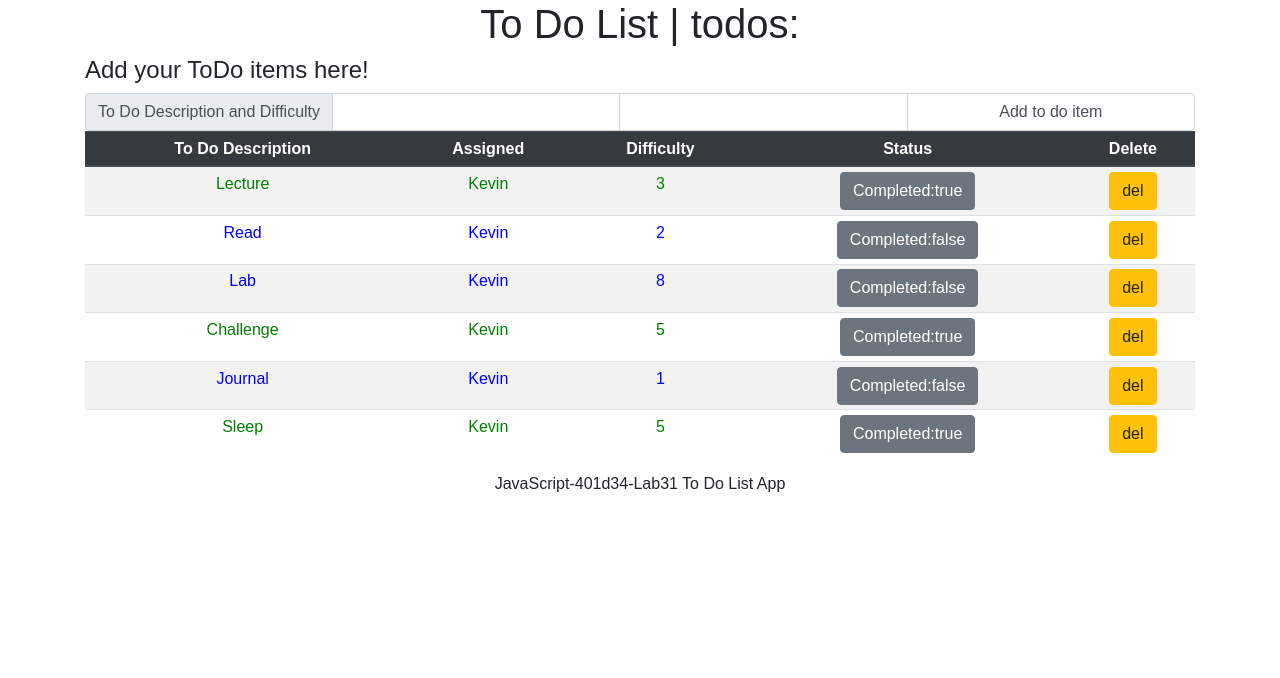
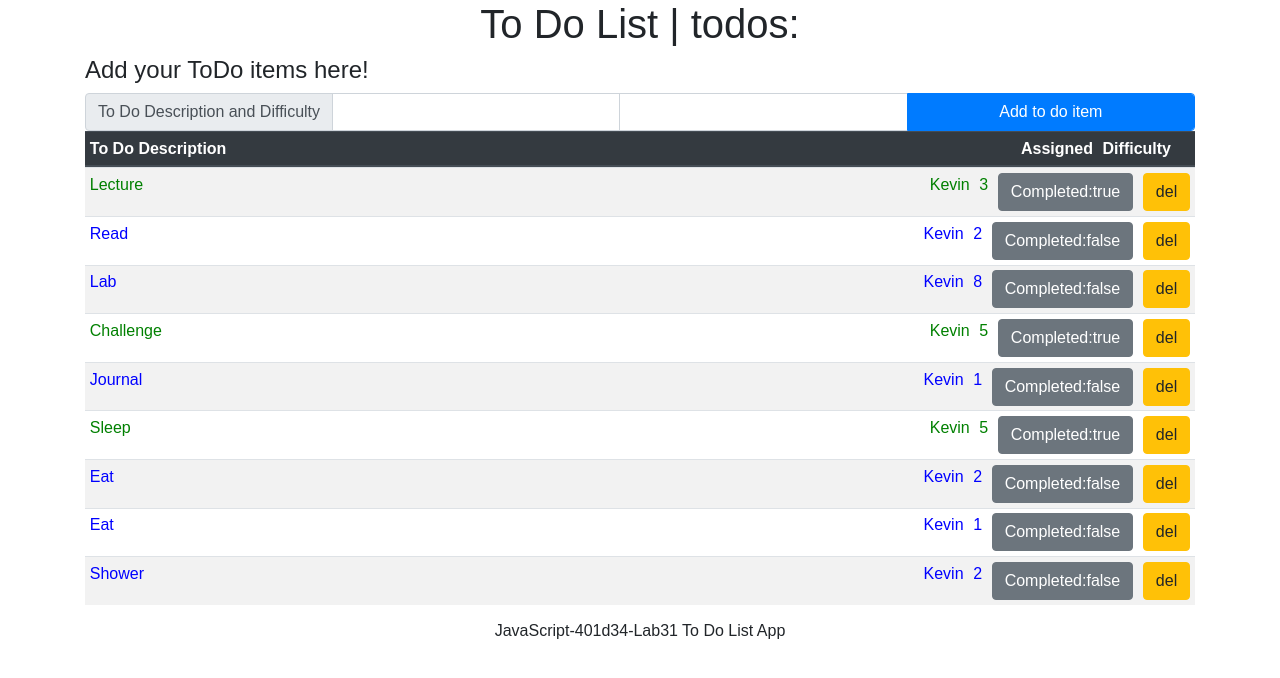
Before and after one commit to astrokd/todo-react-app, a React (Create React App) app: page / in a window 1280 px wide. Shown: the top 678 px of the page. Built offline with nearby package versions, Linux system fonts and the light colour scheme; data requests are answered from the project's data file.

Commit message:
adding new item to table when it is successfully added to db

```diff
--- a/db.json
+++ b/db.json
@@ -41,6 +41,27 @@
       "status": true,
       "assigned": "Kevin",
       "id": 6
+    },
+    {
+      "description": "Eat",
+      "difficulty": "2",
+      "status": false,
+      "assigned": "Kevin",
+      "id": 7
+    },
+    {
+      "description": "Eat",
+      "difficulty": "1",
+      "status": false,
+      "assigned": "Kevin",
+      "id": 8
+    },
+    {
+      "description": "Shower",
+      "difficulty": "2",
+      "status": false,
+      "assigned": "Kevin",
+      "id": 9
     }
   ]
 }
--- a/src/App.js
+++ b/src/App.js
@@ -6,13 +6,20 @@ import Interface from "./components/interface";
 import Footer from "./components/footer";
 import ToDoList from "./components/todolist";
 
+import useFetch from './hooks/useFetch'
+
 export default function App() {
+  const [todoItems,isLoading,error,addNewToDoItem] = useFetch()
   return (
     <Container className="App">
       <Header value={"todos:"} />
       <h4 className="subheader">Add your ToDo items here!</h4>
-      <Interface />
-      <ToDoList />
+      <Interface addNewToDoItem={addNewToDoItem} />
+      <ToDoList
+        todoItems={todoItems}
+        isLoading={isLoading}
+        error={error}
+      />
       <Footer />
     </Container>
   );
--- a/src/components/interface.js
+++ b/src/components/interface.js
@@ -1,9 +1,9 @@
 import React, { useState, useEffect } from "react"
-import { Button, Form } from 'react-bootstrap'
+import { Form } from 'react-bootstrap'
 
 import useForm from '../hooks/useForm'
 
-function Interface() {
+function Interface({ addNewToDoItem }) {
   let [count, setCount] = useState(0);
 
   async function postToDoItem () {
@@ -17,7 +17,7 @@ function Interface() {
       body: JSON.stringify(values)
     })
     const response = await raw.json();
-    console.log(response);
+    addNewToDoItem(response);
   }
 
   const [
@@ -38,7 +38,7 @@ function Interface() {
       <title>To Do List | {count}</title>
       <div className="App-form">
         <Form onSubmit={handleSubmit}>
-          <div className="input-group">
+          <div className="input-group d-flex">
             <div className="input-group-prepend">
               <span className="input-group-text">To Do Description and Difficulty</span>
             </div>
@@ -58,7 +58,7 @@ function Interface() {
               className="form-control"
               onChange={handleChange}
             />
-            <input type="submit" value="Add to do item" className="form-control"/>
+            <input type="submit" value="Add to do item" className="form-control btn btn-primary"/>
           </div>
         </Form>
       </div>
--- a/src/components/todolist.js
+++ b/src/components/todolist.js
@@ -1,12 +1,12 @@
-import React, { useState, useEffect } from "react"
-import { Alert, Spinner, Table, Button } from "react-bootstrap"
+import React, { useState, useEffect, useContext } from "react"
+import { Alert, Table, Button } from "react-bootstrap"
 
 import useFetch from '../hooks/useFetch'
 import useForm from '../hooks/useForm'
 
-function ToDoList() {
+function ToDoList({ todoItems, error, isLoading }) {
   let [count, setCount] = useState(0);
-  const [todoItems, error, isLoading] = useFetch();
+  // const [todoItems, error, isLoading] = useFetch();
 
   async function putToDoItem (item) {
     values.status = false;
@@ -60,22 +60,22 @@ function ToDoList() {
       {isLoading ? <div>Loading</div> :
       <Table striped size="sm">
         <thead className="thead-dark">
-          <tr>
-            <th>To Do Description</th>
-            <th>Assigned</th>
+          <tr className="d-flex">
+            <th className="text-left flex-sm-grow-1">To Do Description</th>
+            <th className="flex-grow-*">Assigned</th>
             <th>Difficulty</th>
-            <th>Status</th>
-            <th>Delete</th>
+            <th></th>
+            <th></th>
           </tr>
         </thead>
         <tbody>
           {todoItems.map(item => (
             <tr
-              className={item.status ? "completed" : "notcompleted"}
+              className={item.status ? "completed d-flex" : "notcompleted d-flex"}
               key={item.id}
             >
-              <td>{item.description}</td>
-              <td>{item.assigned}</td>
+              <td className="text-left flex-sm-grow-1">{item.description}</td>
+              <td className="flex-grow-*">{item.assigned}</td>
               <td>{item.difficulty}</td>
               <td><Button className="btn btn-secondary" onClick={() => handleCompleted(item)}>
                Completed:{item.status.toString()}
--- a/src/hooks/useFetch.js
+++ b/src/hooks/useFetch.js
@@ -19,6 +19,10 @@ function useFetch () {
     }
   };
 
+  function addNewToDoItem (item) {
+    setToDos([...todoItems, item]);
+  }
+
   useEffect(() => {
     fetchToDos();
   }, []);
@@ -27,6 +31,7 @@ function useFetch () {
     todoItems,
     error,
     isLoading,
+    addNewToDoItem
   ];
 }
 
--- a/src/styles.css
+++ b/src/styles.css
@@ -8,13 +8,12 @@ legend {
   text-align: left;
 }
 
-.App-todolist li {
-  list-style-type: none;
-  margin: 0 auto;
-  text-align: left;
-  display: flex;
-  flex-direction: row;
-  justify-content: space-between;
+.App-todolist {
+  /* list-style-type: none; */
+  /* margin: 0 auto; */
+  /* text-align: left; */
+  /* display: flex; */
+  /* flex-direction: row; */
 }
 
 .completed {
```
